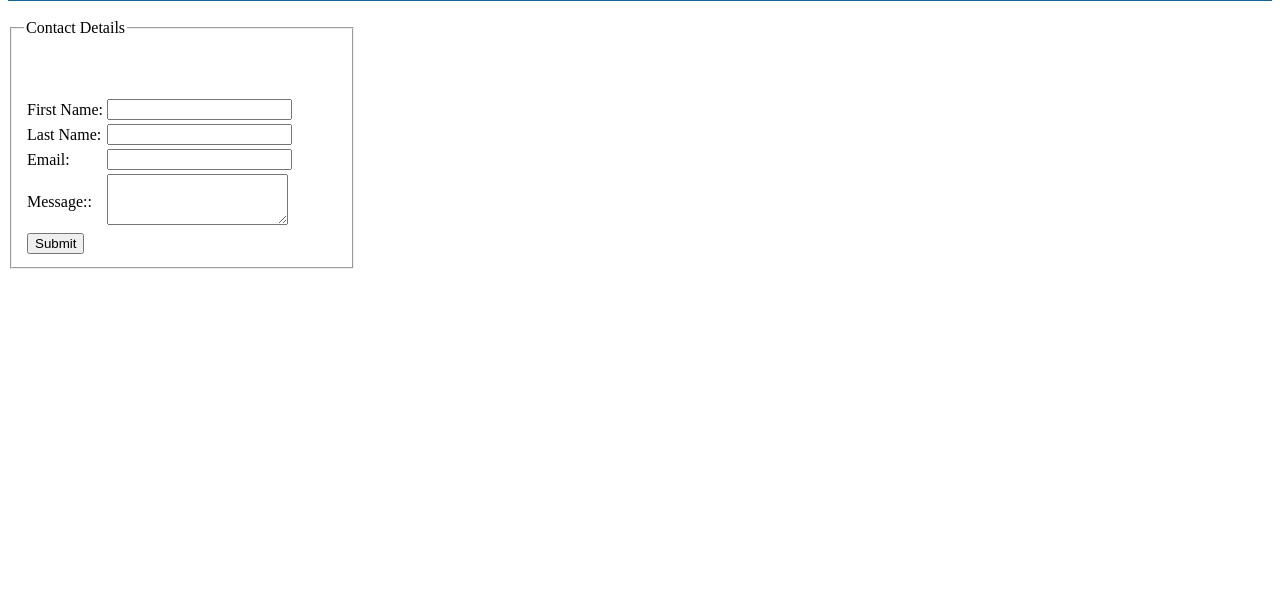
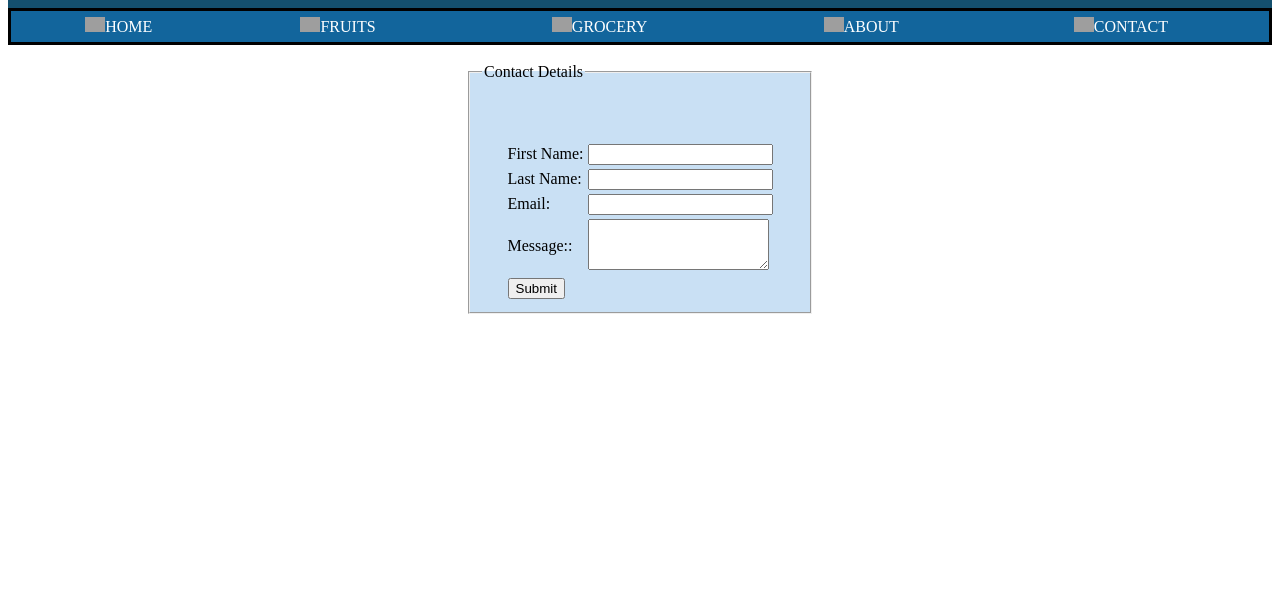
Before and after one commit to AliZafar121/Menu, a plain HTML site: page Contact.html in a window 1280 px wide. Shown: the part 198-800 px from the top of the page. Drawn offline with Linux system fonts and the light colour scheme; grey boxes are pictures that could not be loaded.

Commit message:
Update Contact.html

```diff
--- a/Contact.html
+++ b/Contact.html
@@ -11,7 +11,10 @@
             font-family: Arial, Helvetica, sans-serif;
             text-align:center;
             padding: 20px;
+
         }
+
+
         .nav{
             color: white;
             text-decoration: none;
@@ -20,40 +23,42 @@
             width:100%;
             text-align: center;
             background-color: #12659c;
-            padding: 5px;
+            padding: 3px;
             color:rgb(255, 255, 255);
+            border-style: solid;
+            border-color: black;
          }
-        .con{
-             text-align: center;
-             background-color:rgb(158, 158, 189);
-        }
-          .fieldset{
+        .fieldset{
             width: 25%;
-
+            background-color: rgb(201, 224, 244);
         }
 
     </style>
 </head>
 <body>
     <header>
-        <h1>WelCome to<br>Onilne Shoping Center</h1>
+
+        <h1>WelCome to <br> Onilne Shoping Center</h1></td>
+       <img src="https://cdn-icons-png.flaticon.com/128/3144/3144456.png"width="50">
 </header>
     <div>
       <table class="div">
-         <tr>
-             <td><a   class="nav"  href="index.html">HOME</a></td>
-             <td><a   class="nav"  href="Fruits.html">FRUITS</a></td>
-             <td><a  class="nav" href="Grocery.html">GROCERY</a></td>
-             <td><a  class="nav" href="About.html">ABOUT</a></td>
-             <td><a  class="nav"  href="Contact.html">CONTACT</a></td>
-         </tr>
+        <tr>
+            <td><img src="https://cdn-icons-png.flaticon.com/128/25/25694.png" width="20px"><a   class="nav"  href="index.html" >HOME</a></td>
+
+            <td><img src="https://cdn-icons-png.flaticon.com/128/601/601984.png"width="20px"><a   class="nav"  href="Fruits.html">FRUITS</a></td>
+           <td><img src="https://cdn-icons-png.flaticon.com/128/2203/2203206.png"width="20px"><a  class="nav" href="Grocery.html">GROCERY</a></td>
+            <td><img src="https://cdn-icons-png.flaticon.com/128/3503/3503827.png"width="20px"><a  class="nav" href="About.html">ABOUT</a></td>
+            <td><img src="https://cdn-icons-png.flaticon.com/128/6596/6596115.png"width="20px"><a   class="nav"href="Contact.html">CONTACT</a></td>
+        </tr>
      </table>
     </div>
-      <br>
+    <br>
+    <center>
         <form>
             <fieldset class="fieldset">
               <legend>Contact Details</legend>
-                 <table>
+                <table>
                     <tr>
                     <td><label for="name">First Name:</label></td>
                     <td><input type=" text" name="name" id="name"></td>
@@ -79,9 +84,9 @@
 
                 </table>
 
-
-
             </fieldset>
           </form>
+        </center>
+
 </body>
 </html>
```
